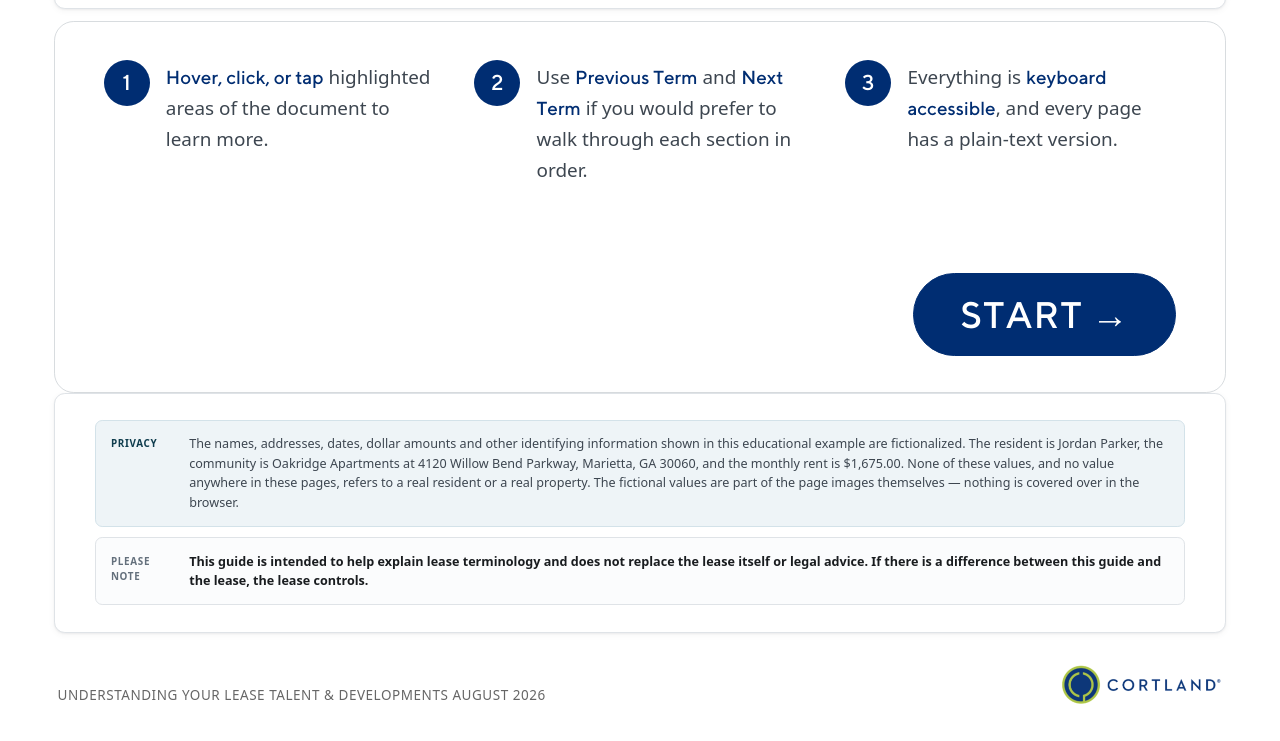
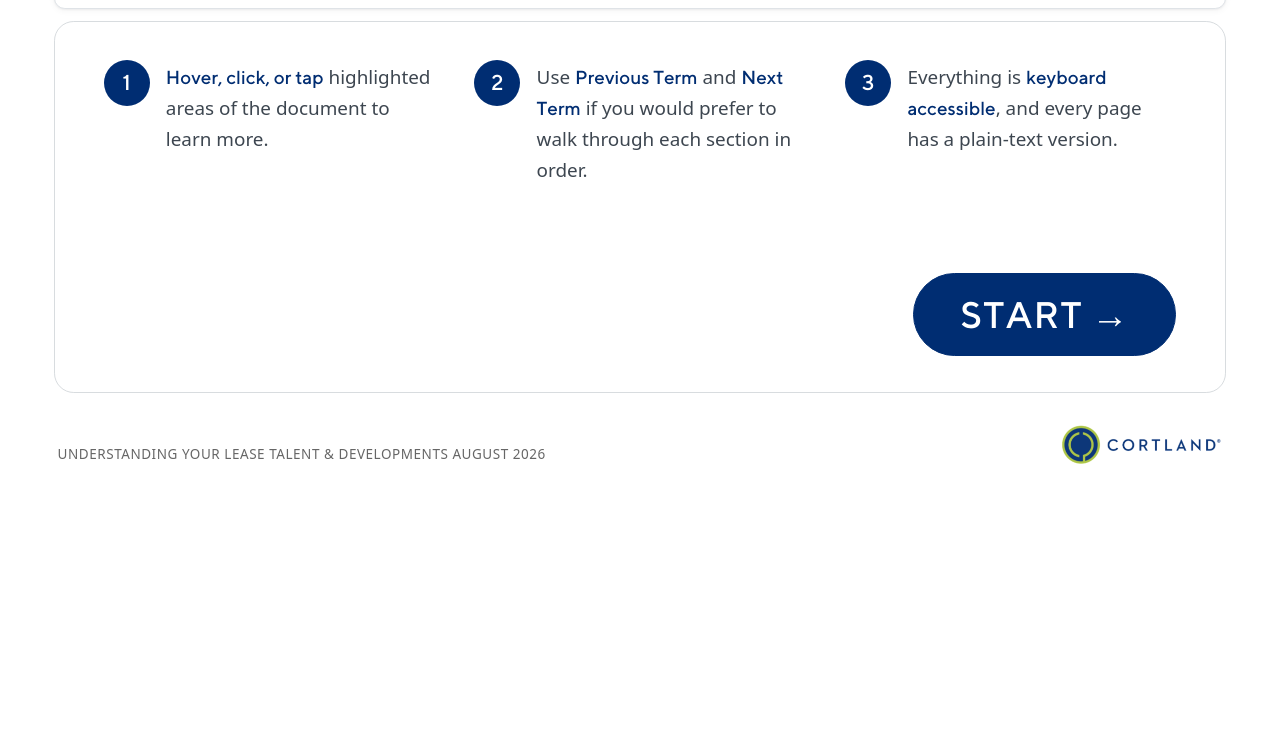
Before and after one commit to YasmineMaKaila/Understanding-Your-Lease-TEST, a plain HTML site: page index.html in a window 1280 px wide. Shown: the part 664-1405 px from the top of the page. After the commit the page ends 1165 px from the top, so only its background shows below. Drawn offline with Linux system fonts and the light colour scheme; a web font is replaced by a local one.

Commit message:
Add files via upload

```diff
--- a/index.html
+++ b/index.html
@@ -80,18 +80,6 @@
         </div>
       </div>
 
-      <div class="notices sheet">
-        <div class="notice notice--privacy">
-          <span class="notice__label">Privacy</span>
-          <p id="privacyNotice"></p>
-        </div>
-        <div class="notice">
-          <span class="notice__label">Please note</span>
-          <p><strong>This guide is intended to help explain lease terminology and does not replace
-             the lease itself or legal advice. If there is a difference between this guide and the
-             lease, the lease controls.</strong></p>
-        </div>
-      </div>
     </section>
 
     <!-- ═══════════════════════════════ LEASE SCREEN ════════════════════════ -->
--- a/js/app.js
+++ b/js/app.js
@@ -546,7 +546,6 @@ function activateLease(id, { announceIt = false } = {}) {
   document.documentElement.dataset.lease = id;
   preloadFirstPage(L);
 
-  renderPrivacyNotice();
   renderKeyTerms();
   renderSummary();
   renderSections();
@@ -625,21 +624,6 @@ function renderLeaseControls() {
 /* =========================================================================
    static screens
    ========================================================================= */
-/** The privacy notice is rendered from FICTION so the disclaimer can never drift
- *  out of step with the fictional values actually baked into the page images. */
-function renderPrivacyNotice() {
-  if (!els.privacyNotice) return;
-  const f = FICTION;
-  const st = f.propertyState || LEASES[state.leaseId].state;
-  els.privacyNotice.textContent =
-    `The names, addresses, dates, dollar amounts and other identifying information shown in ` +
-    `this educational example are fictionalized. The resident is ${f.residentName}, the ` +
-    `community is ${f.propertyName} at ${f.propertyAddress}, ${f.propertyCity}, ${st} ` +
-    `${f.propertyZip}, and the monthly rent is ${f.monthlyRent}. None of these values, and no ` +
-    `value anywhere in these pages, refers to a real resident or a real property. The fictional ` +
-    `values are part of the page images themselves — nothing is covered over in the browser.`;
-}
-
 
 function renderKeyTerms() {
   const host = els.keyTermsBody;
@@ -703,7 +687,7 @@ function cache() {
     'prevPage', 'nextPage', 'prevTerm', 'nextTerm', 'prevTermPill', 'nextTermPill', 'termCount', 'fullPageBtn',
     'sectionsBtn', 'sectionsList', 'progressChip', 'progressFill', 'progressText',
     'announcer', 'zoomState', 'textDlg', 'textDlgTitle', 'textDlgBody', 'textBtn',
-    'startBtn', 'reviewBtn', 'reviewBtn2', 'summaryGrid', 'introBtn', 'privacyNotice',
+    'startBtn', 'reviewBtn', 'reviewBtn2', 'summaryGrid', 'introBtn',
     'keyTerms', 'keyTermsBody', 'ktBtn', 'ktBackBtn',
     'pickerGrid', 'leaseSwitch', 'leaseSwitchBtns',
   ];
```
